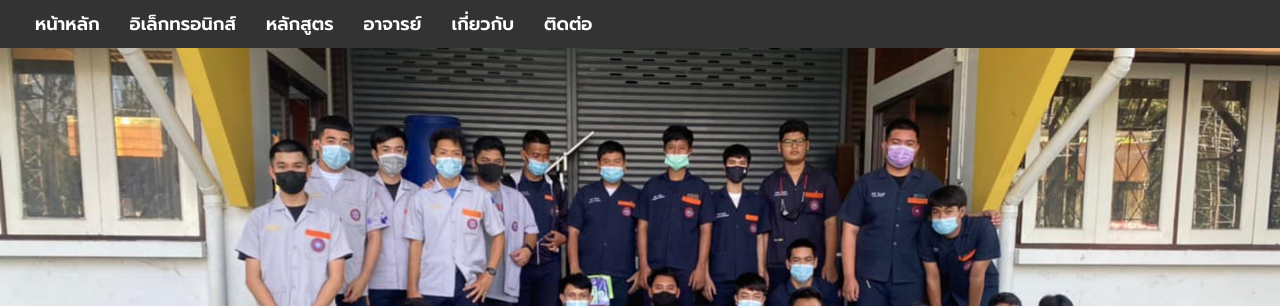
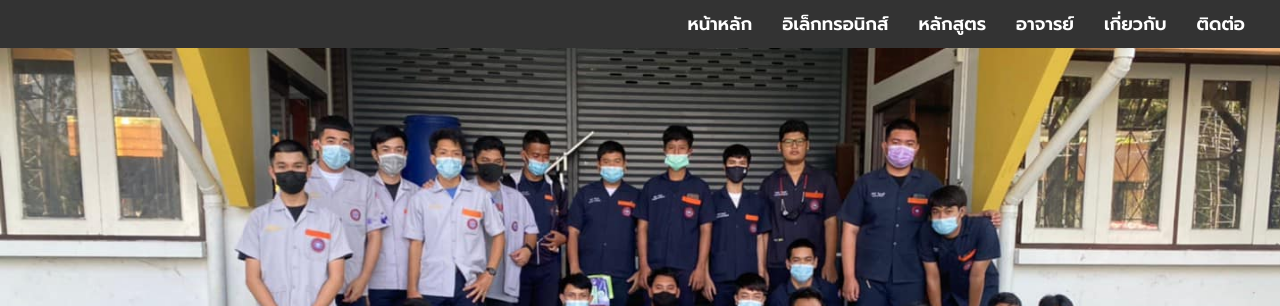
Before and after one commit to sittipong0882/TC, a plain HTML site: page index.html in a window 1280 px wide. Shown: the top 306 px of the page. Drawn offline with Linux system fonts and the light colour scheme.

Commit message:
navbar_right

```diff
--- a/index.html
+++ b/index.html
@@ -19,7 +19,7 @@
         padding: 10px 20px;
         display: flex;
         align-items: center;
-            justify-content: flex-start;
+        justify-content: flex-end; /* ชิดขวา */
         position: sticky;
         top: 0;
         z-index: 1000;
```
Lines whose indentation alone changed are shown as unchanged.
